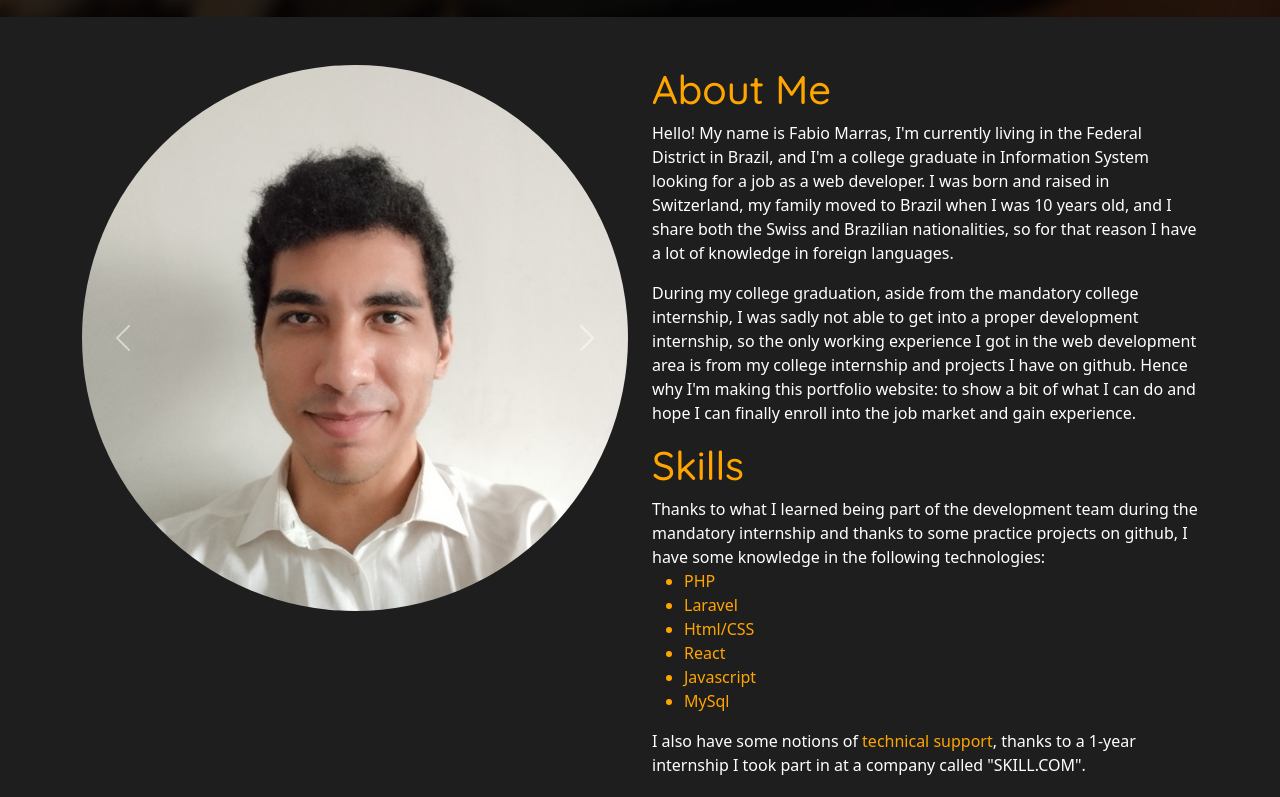
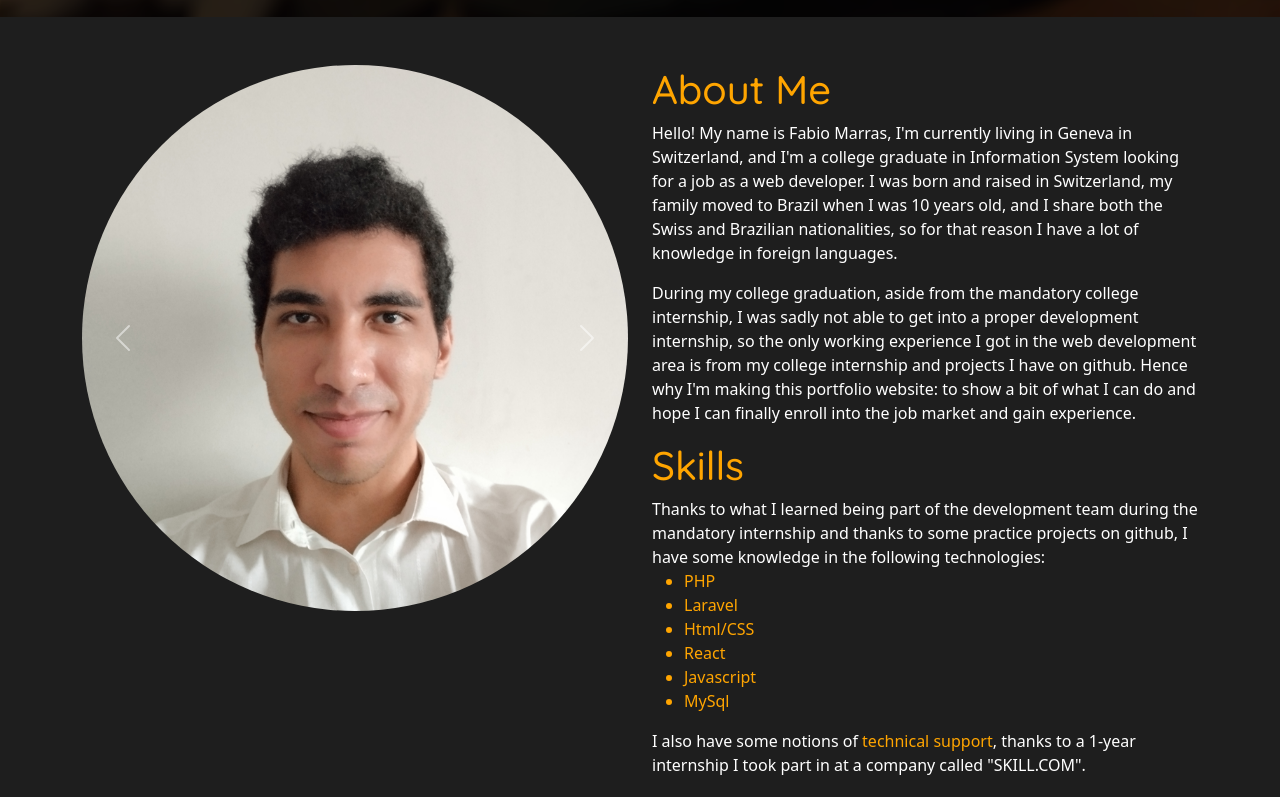
Before and after one commit to fabiomarras-dev/react-portfolio, a React (Create React App) app: page / in a window 1280 px wide. Shown: the part 760-1557 px from the top of the page. Built offline with nearby package versions, Linux system fonts and the light colour scheme.

Commit message:
a few text changes

```diff
--- a/src/components/AboutMe.js
+++ b/src/components/AboutMe.js
@@ -34,7 +34,7 @@ const AboutMe = () => {
 
               <div className="col-lg-6 col-xm-12">
                   <h1>About Me</h1>
-                  <p>Hello! My name is Fabio Marras, I'm currently living in the Federal District in Brazil, and I'm a college graduate in Information System looking for a job as a web developer. I was born and raised in Switzerland, my family moved to Brazil when I was 10 years old, and I share both the Swiss and Brazilian nationalities, so for that reason I have a lot of knowledge in foreign languages.
+                  <p>Hello! My name is Fabio Marras, I'm currently living in Geneva in Switzerland, and I'm a college graduate in Information System looking for a job as a web developer. I was born and raised in Switzerland, my family moved to Brazil when I was 10 years old, and I share both the Swiss and Brazilian nationalities, so for that reason I have a lot of knowledge in foreign languages.
                   </p>
                   <p> During my college graduation, aside from the mandatory college internship, I was sadly not able to get into a proper development internship, so the only working experience I got in the web development area is from my college internship and projects I have on github. Hence why I'm making this portfolio website: to show a bit of what I can do and hope I can finally enroll into the job market and gain experience.
                   </p>
--- a/src/components/Footer.js
+++ b/src/components/Footer.js
@@ -9,7 +9,7 @@ const Footer = () => {
                 <div className='col-lg-12 col-md-12 col-sm-12'>
                     <div className='row footer-row'>
                         <div className='col'>
-                            <p>Brasilia - DF/Brazil</p>
+                            <p>Geneva - Switzerland</p>
                         </div>
                     </div>
                 </div>
```
